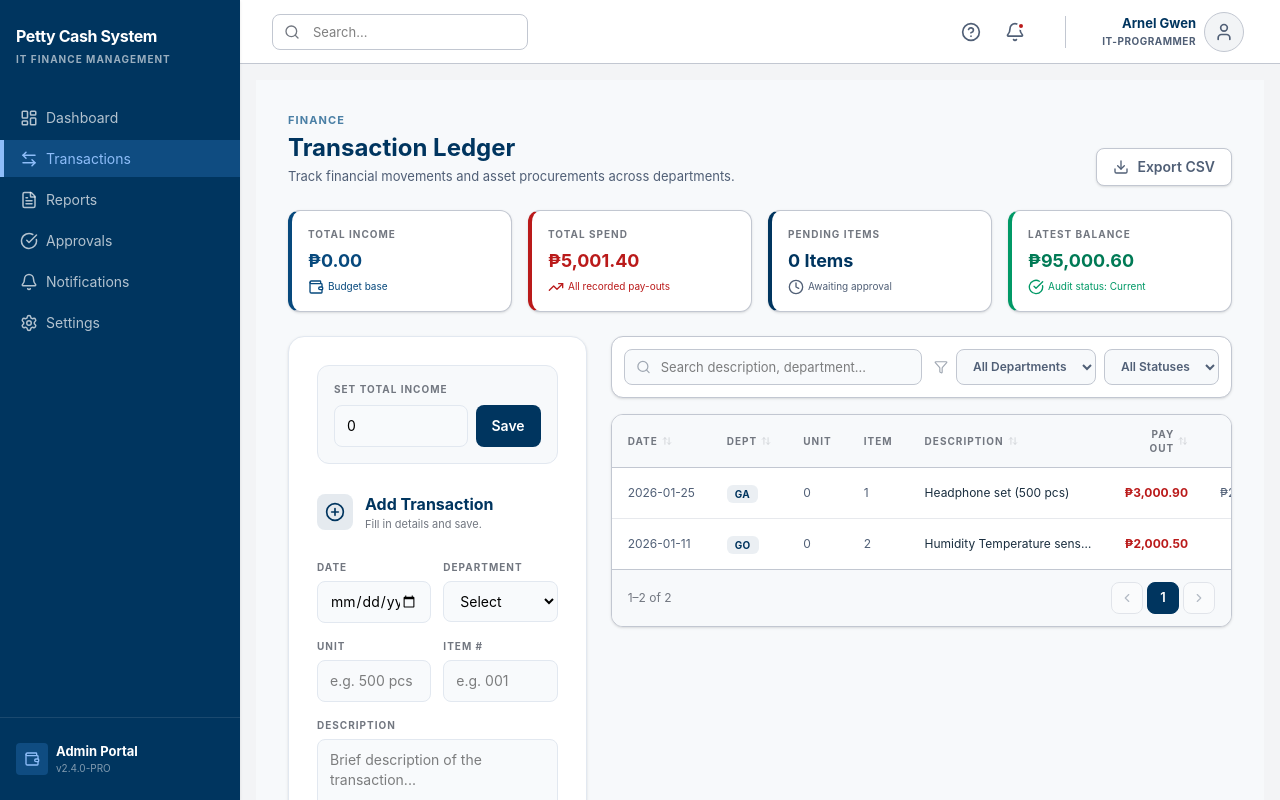
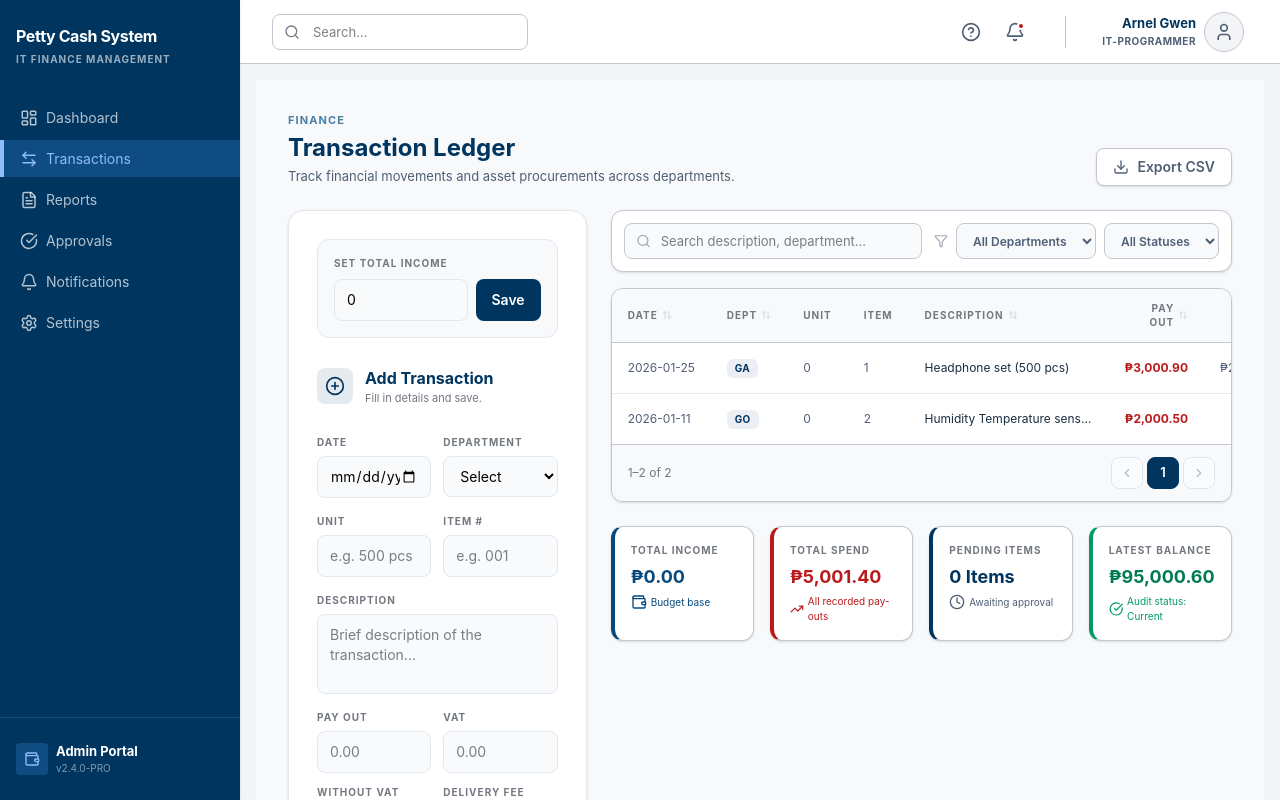
Before and after one commit to arnelgwencompany-boop/FinanceSystem, a React (Vite) app in the folder client/: page /transactions in a window 1280 px wide. Built offline with nearby package versions, Linux system fonts and the light colour scheme.

Commit message:
fix the layout of transactions

```diff
--- a/client/src/components/transactions/TransactionTable.tsx
+++ b/client/src/components/transactions/TransactionTable.tsx
@@ -79,7 +79,7 @@
   );
 
   return (
-    <div className="flex flex-col gap-4">
+    <div className="flex flex-col gap-4 mb-6">
       {/* Toolbar */}
       <div className="bg-white border border-[#c2c7d1] rounded-xl shadow-sm p-3 flex flex-wrap gap-3 items-center">
         <div className="relative flex-1 min-w-[180px]">
--- a/client/src/modules/transactions/TransactionsPage.tsx
+++ b/client/src/modules/transactions/TransactionsPage.tsx
@@ -90,8 +90,6 @@
 
         <PageHeader transactions={transactions} />
 
-        <StatCards transactions={transactions} income={income} />
-
         <div className="grid grid-cols-12 gap-6 items-start">
           {/* Left: Form */}
           <div className="col-span-12 xl:col-span-4">
@@ -112,6 +110,7 @@
               onDelete={handleDelete}
               onEdit={setEditTarget}
             />
+             <StatCards transactions={transactions} income={income} />
           </div>
         </div>
 
```
